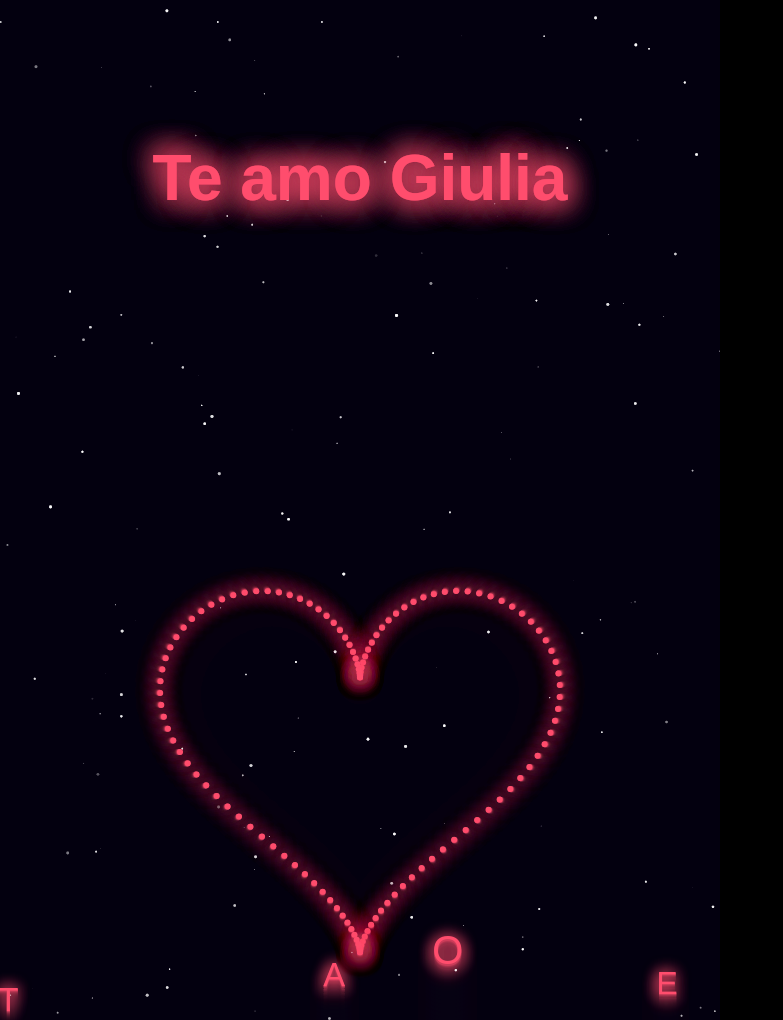
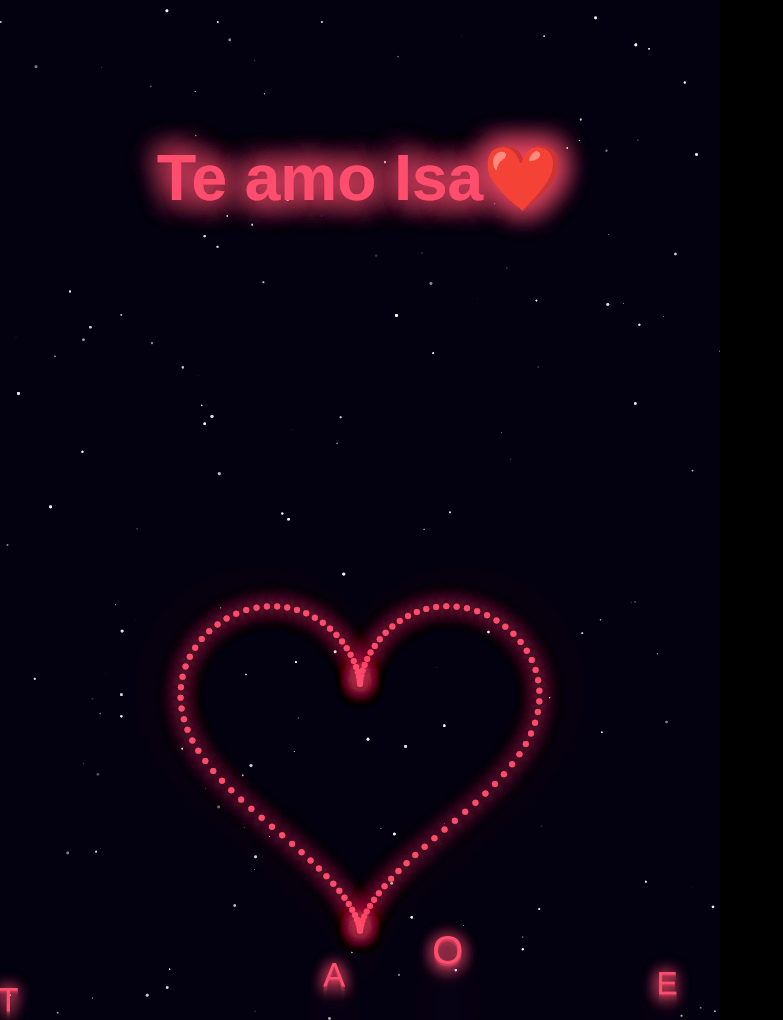
Before and after one commit to Alo-Ianiro/Para-Ti-, a plain HTML site: page index.html in a window 1280 px wide. Shown: the top 1020 px of the page, without its empty margins (0-783 px from the left). Drawn offline with Linux system fonts and the light colour scheme.

Commit message:
Modify love message and animation pulse
Updated the message Te amo Isa❤️ and adjusted the pulse increment in the animation.

```diff
--- a/index.html
+++ b/index.html
@@ -93,7 +93,7 @@
   ctx.textAlign = "center";
   ctx.shadowColor = "#ff4d6d";
   ctx.shadowBlur = 30;
-  ctx.fillText("Te amo Giulia", cx, 200);
+  ctx.fillText("Te amo Isa❤️", cx, 200);
   ctx.shadowBlur = 0;
 }
 
@@ -111,7 +111,7 @@
     t += 0.05;
   }
 
-  pulse += 0.05;
+  pulse += 0.015;
   const scale = 12 + Math.sin(pulse) * 0.8;
 
   ctx.fillStyle = "#ff4d6d";
```
